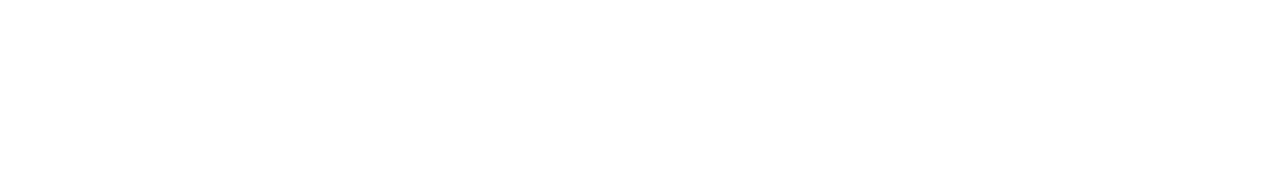
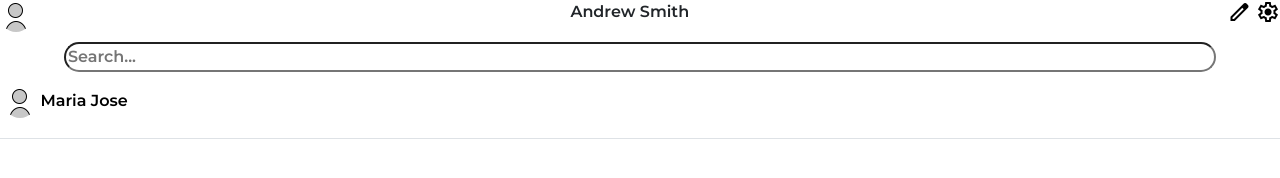
Before and after one commit to FFilip05/Messenger-2.0, a plain HTML site: page front-end/index.html in a window 1280 px wide. Drawn offline with nearby package versions, Linux system fonts and the light colour scheme.

Commit message:
Add frontend elements

```diff
--- a/front-end/index.html
+++ b/front-end/index.html
@@ -5,11 +5,37 @@
     <meta charset="UTF-8">
     <meta http-equiv="X-UA-Compatible" content="IE=edge">
     <meta name="viewport" content="width=device-width, initial-scale=1.0">
-    <title>Document</title>
+    <title>Messenger 2.0</title>
+    <link rel="stylesheet" href="https://fonts.googleapis.com/css2?family=Material+Symbols+Outlined:opsz,wght,FILL,GRAD@48,400,0,0" />
+    <link href="https://cdn.jsdelivr.net/npm/bootstrap@5.2.1/dist/css/bootstrap.min.css" rel="stylesheet" integrity="sha384-iYQeCzEYFbKjA/T2uDLTpkwGzCiq6soy8tYaI1GyVh/UjpbCx/TYkiZhlZB6+fzT" crossorigin="anonymous">
+    <link rel="stylesheet" href="style.css">
 </head>
 
 <body>
-
+    <div class="main">
+        <div class="you">
+            <img src="1.png" class=" img-fluid " alt="profile_picture ">
+            <span> Andrew Smith </span>
+            <div class="icons">
+                <a href="#"><span class="material-symbols-outlined">edit</span></a>
+                <a href="#"><span class="material-symbols-outlined">settings</span></a>
+            </div>
+        </div>
+        <div class="search">
+            <input type="text" placeholder="Search...">
+        </div>
+        <table class="table table-sm chats ">
+            <tbody>
+                <tr>
+                    <td scope="col ">
+                        <a href="chat.html">
+                            <p><img src="1.png " class="img-fluid " alt="profile_picture "> Maria Jose</p>
+                        </a>
+                    </td>
+                </tr>
+            </tbody>
+        </table>
+    </div>
 </body>
 
 </html>
--- /dev/null
+++ b/front-end/style.css
@@ -0,0 +1,35 @@
+@import url('https://fonts.googleapis.com/css2?family=Montserrat:wght@600&display=swap');
+.main {
+    /* display: flex; */
+}
+
+* {
+    font-family: 'Montserrat', sans-serif;
+}
+
+.you {
+    display: flex;
+    justify-content: space-between;
+}
+
+.search {
+    display: flex;
+    justify-content: space-around;
+    margin-bottom: 10px;
+    margin-top: 10px;
+}
+
+input {
+    border-radius: 25px;
+    width: 90%;
+}
+
+img {
+    border-radius: 50%;
+}
+
+a {
+    text-decoration: none;
+    outline: none;
+    color: black;
+}
```
Also changed, not shown: front-end/chat.html (added, +15 -0 lines), front-end/preferences.html (added, +15 -0 lines), front-end/settings.html (added, +15 -0 lines), front-end/1.png (added).
